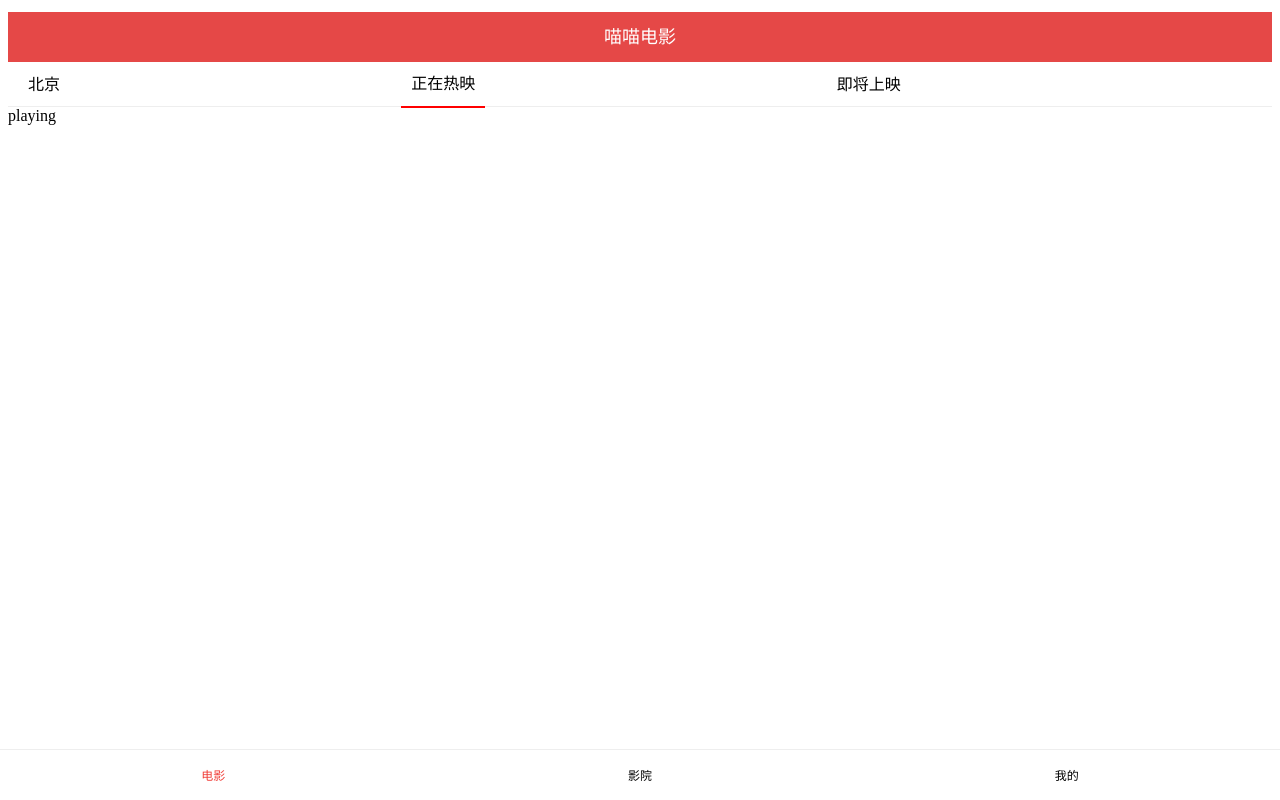
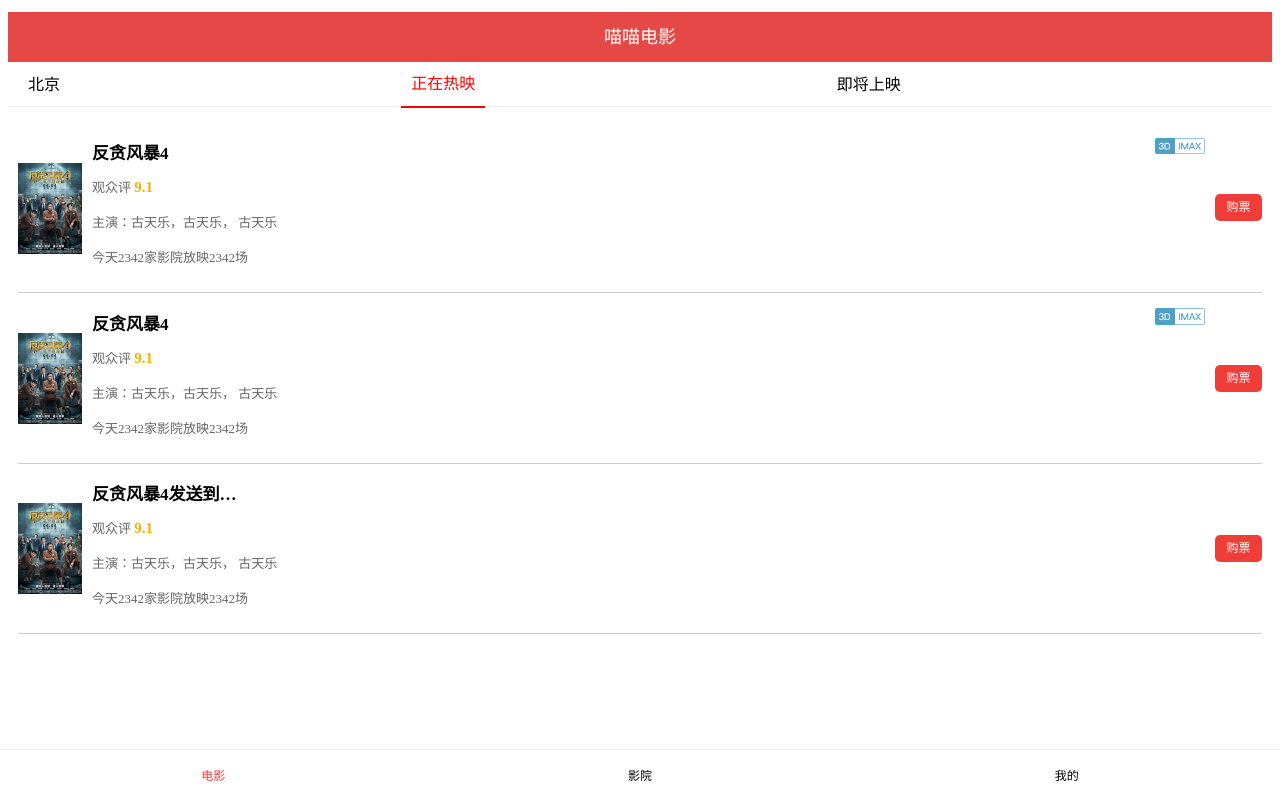
Before and after one commit to baishui002/miaomiao, a Vue app: page /movie/playing in a window 1280 px wide. Built offline with nearby package versions, Linux system fonts and the light colour scheme; the HTML template or start-up script is replaced by a standard one.

Commit message:
hm:add playing static page

```diff
--- a/src/components/Playing/index.vue
+++ b/src/components/Playing/index.vue
@@ -1,23 +1,138 @@
 <template>
-  <div>
-    playing
+  <div class="playing-con">
+    <ul>
+      <li>
+        <div class="movie-img">
+          <img src="@/assets/12.jpg" alt>
+        </div>
+        <div class="movie-info">
+          <h1>反贪风暴4</h1>
+          <img class="show-img" src="@/assets/imax.png" alt>
+          <p>
+            观众评
+            <span class="gold">9.1</span>
+          </p>
+          <p>主演：古天乐，古天乐， 古天乐</p>
+          <p>今天2342家影院放映2342场</p>
+        </div>
+        <div class="btn-buy">购票</div>
+      </li>
+      <li>
+        <div class="movie-img">
+          <img src="@/assets/12.jpg" alt>
+        </div>
+        <div class="movie-info">
+          <h1>反贪风暴4</h1>
+          <img class="show-img" src="@/assets/imax.png" alt>
+          <p>
+            观众评
+            <span class="gold">9.1</span>
+          </p>
+          <p>主演：古天乐，古天乐， 古天乐</p>
+          <p>今天2342家影院放映2342场</p>
+        </div>
+        <div class="btn-buy">购票</div>
+      </li>
+      <li>
+        <div class="movie-img">
+          <img src="@/assets/12.jpg" alt>
+        </div>
+        <div class="movie-info">
+          <h1>反贪风暴4发送到发斯蒂芬</h1>
+          <p>
+            观众评
+            <span class="gold">9.1</span>
+          </p>
+          <p>主演：古天乐，古天乐， 古天乐</p>
+          <p>今天2342家影院放映2342场</p>
+        </div>
+        <div class="btn-buy">购票</div>
+      </li>
+    </ul>
   </div>
 </template>
 
 <script>
 export default {
-  name:"",
+  name: "",
   data() {
-    return {
-
-    };
+    return {};
   },
-  methods: {
-
-  },
+  methods: {}
 };
 </script>
 
 <style lang="scss" scoped>
+.playing-con {
+  width: 100%;
+  display: flex;
+  flex-direction: column;
+  margin-top: 45px;
+  position: absolute;
+  top: 0;
+  bottom: 0;
+  ul {
+    display: flex;
+    flex-direction: column;
+    padding: 0 10px;
+    li {
+      display: flex;
+      align-items: center;
+      padding: 10px 0;
+      border-bottom: 1px solid #ccc;
 
+      .movie-img {
+        width: 64px;
+        height: 90px;
+        img {
+          width: 100%;
+        }
+      }
+      .movie-info {
+        margin-left: 10px;
+        flex: 1;
+        position: relative;
+        h1 {
+          width: 150px;
+          font-size: 17px;
+          line-height: 19px;
+          overflow: hidden;
+          white-space: nowrap;
+          text-overflow: ellipsis;
+        }
+        .show-img {
+          width: 50px;
+          position: absolute;
+          top: 5px;
+          right: 10px;
+        }
+        p {
+          font-size: 13px;
+          color: #666;
+          width: 200px;
+          line-height: 22px;
+          overflow: hidden;
+          white-space: nowrap;
+          text-overflow: ellipsis;
+        }
+        .gold {
+          color: #faaf00;
+          font-size: 15px;
+          font-weight: 700;
+        }
+      }
+      .btn-buy {
+        width: 47px;
+        height: 27px;
+        line-height: 27px;
+        text-align: center;
+        background: #f03d37;
+        color: #fff;
+        font-size: 12px;
+        border-radius: 5px;
+        cursor: pointer;
+      }
+    }
+  }
+}
 </style>
--- a/src/views/Movie/index.vue
+++ b/src/views/Movie/index.vue
@@ -29,7 +29,6 @@
 import Header from "@/components/Header";
 import TabBar from "@/components/TabBar";
 
-
 export default {
   name: "Movie",
   data() {
@@ -48,7 +47,7 @@ export default {
   width: 100%;
   height: 100%;
   .content {
-     width: 100%;
+    width: 100%;
     flex: 1;
     position: relative;
     margin-bottom: 50px;
@@ -71,6 +70,7 @@ export default {
       }
       .router-link-active {
         border-bottom: 2px solid red;
+        color: red;
       }
       .city_name {
         margin-left: 20px;
```
Also changed, not shown: src/assets/12.jpg (added), src/assets/imax.png (added).
